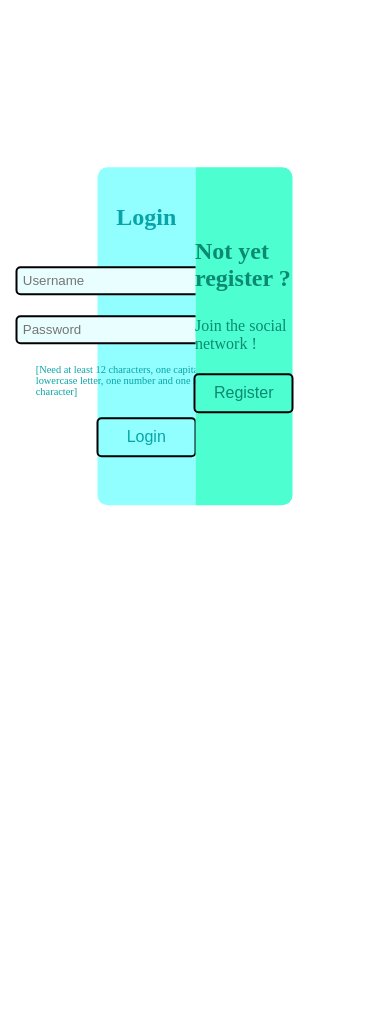
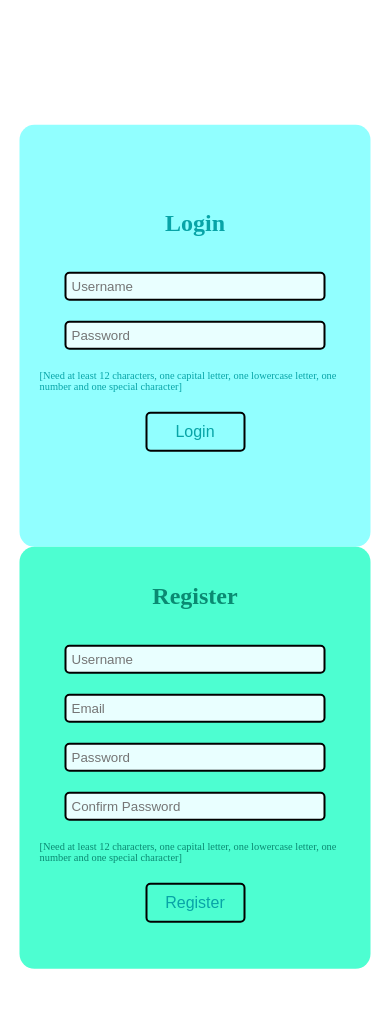
Before and after one commit to Fidget836/camagru, a PHP site: page /frontend/profil/index.html in a window 390 px wide. Shown: the part 86-1097 px from the top of the page. Before the commit the page ends 592 px from the top, so only its background shows below. Run offline with PHP 8.4, Linux system fonts and the light colour scheme.

Commit message:
camagru 07/09 responsive 3 page / 3

```diff
--- a/web/frontend/profil/index.html
+++ b/web/frontend/profil/index.html
@@ -25,7 +25,7 @@
                         <input type="submit" value="Login" id="submitLogin">
                     </form>
                 </div>
-                <div class="loginRight">
+                <div class="loginRight" id="loginRight">
                     <h2>Not yet register ?</h2>
                     <p>Join the social network !</p>
                     <button id="btnLoginToRegister">Register</button>
@@ -35,12 +35,12 @@
 
 
             <div class="register invisible" id="register">
-                <div class="loginLeft">
+                <div class="registerLeft" id="registerLeft">
                     <h2>Already have an account?</h2>
                     <p>Connect to your account !</p>
                     <button id="btnRegisterToLogin">Login</button>
                 </div>
-                <div class="loginRight">
+                <div class="registerRight">
                     <h2>Register</h2>
                     <form id="formRegister">
                         <input type="text"  name="usernameRegister" id="usernameRegister" placeholder="Username">
--- a/web/frontend/profil/script.js
+++ b/web/frontend/profil/script.js
@@ -3,6 +3,8 @@ document.addEventListener('DOMContentLoaded', async () => {
     const btnRegisterToLogin = document.getElementById('btnRegisterToLogin');
     const login = document.getElementById('login');
     const register = document.getElementById('register');
+    const loginRight = document.getElementById('loginRight');
+    const registerLeft = document.getElementById('registerLeft');
     const errorRegister = document.getElementById('errorRegister');
     const errorLogin = document.getElementById('errorLogin');
 
@@ -17,6 +19,7 @@ document.addEventListener('DOMContentLoaded', async () => {
         return;
     }
 
+    if (window.innerWidth > 1300) {
         btnLoginToRegister.addEventListener('click', () => {
             login.classList.add('invisible');
             register.classList.remove('invisible');
@@ -26,6 +29,11 @@ document.addEventListener('DOMContentLoaded', async () => {
             register.classList.add('invisible');
             login.classList.remove('invisible');
         });
+    } else {
+        register.classList.remove('invisible');
+        loginRight.classList.add('invisible');
+        registerLeft.classList.add('invisible');
+    }
 
 
     /***** Form Register*****/
--- a/web/frontend/profil/style.css
+++ b/web/frontend/profil/style.css
@@ -38,8 +38,8 @@
 }
 
 .login, .register {
-    width: 50vw;
-    height: 40vh;
+    width: 90vw;
+    height: 60vh;
     border-radius: 10px;
     display: flex;
     transition: opacity 0.5s ease-in;
@@ -50,9 +50,9 @@
     transform: translate(-50%, -50%);
 }
 
-.loginLeft {
-    width: 25vw;
-    height: 40vh;
+.loginLeft, .registerLeft {
+    width: 45vw;
+    height: 50vh;
     border-top-left-radius: 10px;
     border-bottom-left-radius: 10px;
     display: flex;
@@ -98,9 +98,9 @@ h2 {
     color: #08a4a7;
 }
 
-.loginRight {
-    width: 25vw;
-    height: 40vh;
+.loginRight, .registerRight {
+    width: 45vw;
+    height: 50vh;
     border-top-right-radius: 10px;
     border-bottom-right-radius: 10px;
     display: flex;
@@ -135,7 +135,7 @@ h2 {
 }
 
 .errorStyle {
-    width: 20vw;
+    width: 80%;
     margin: 3px 0px;
     background: rgb(236, 63, 63);
     color: #e9ffff;
@@ -146,3 +146,36 @@ h2 {
     border: 2px black solid;
     border-radius: 5px;
 }
+
+@media (max-width: 950px) {
+    .login {
+        display: flex;
+        align-items: center;
+        justify-content: center;
+    }
+
+    .loginRight {
+        display: none;
+    }
+
+    .loginLeft {
+        width: 100%;
+        border-radius: 15px;
+    }
+
+.register {
+    top: 100%;
+    display: flex;
+    align-items: center;
+    justify-content: center;
+}
+
+.registerLeft {
+    display: none;
+}
+
+.registerRight {
+    width: 100%;
+    border-radius: 15px;
+}
+}
```
Also changed, not shown: web/frontend/post/style.css (+7 -5 lines). Lines whose indentation alone changed are shown as unchanged.
